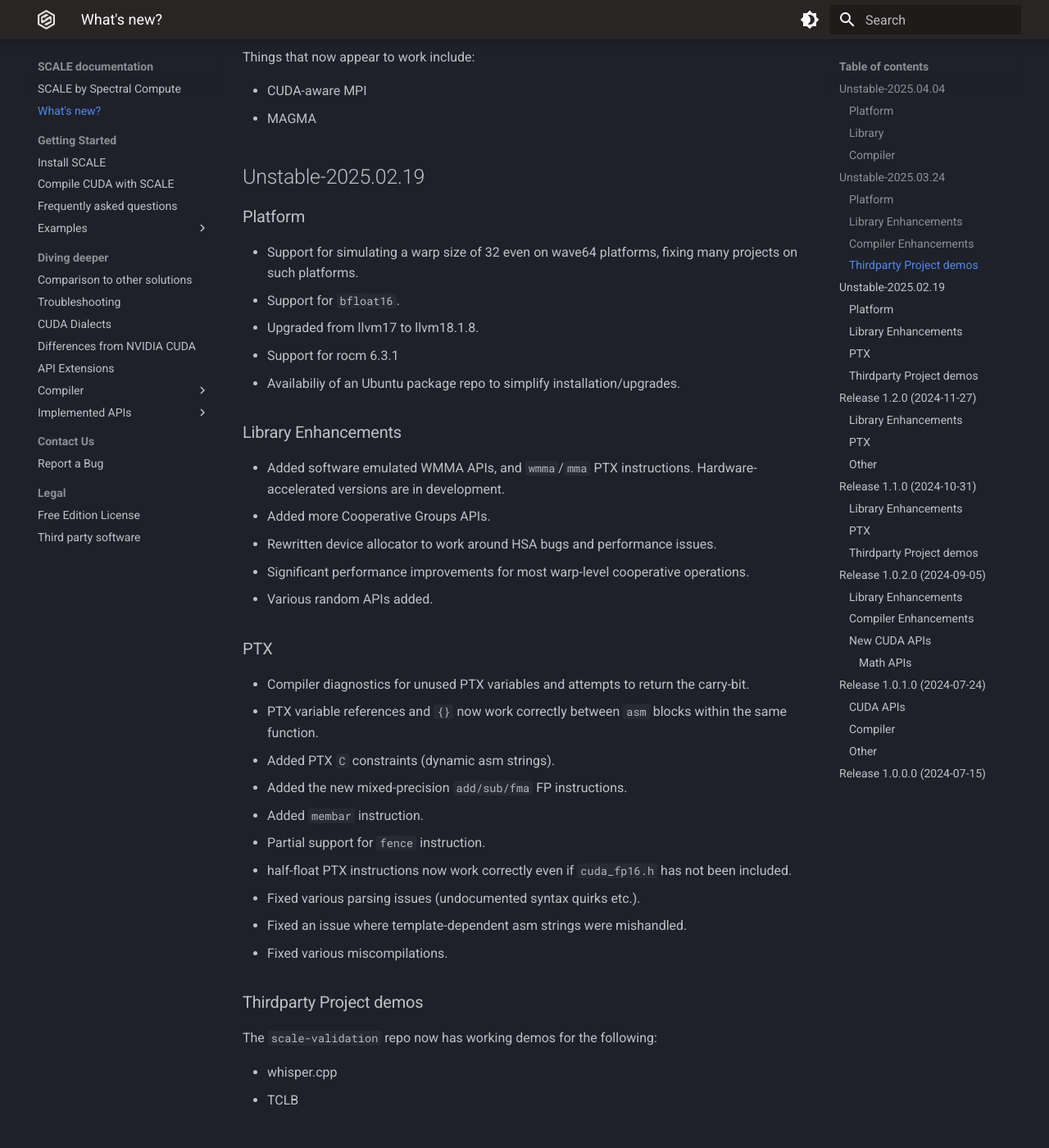
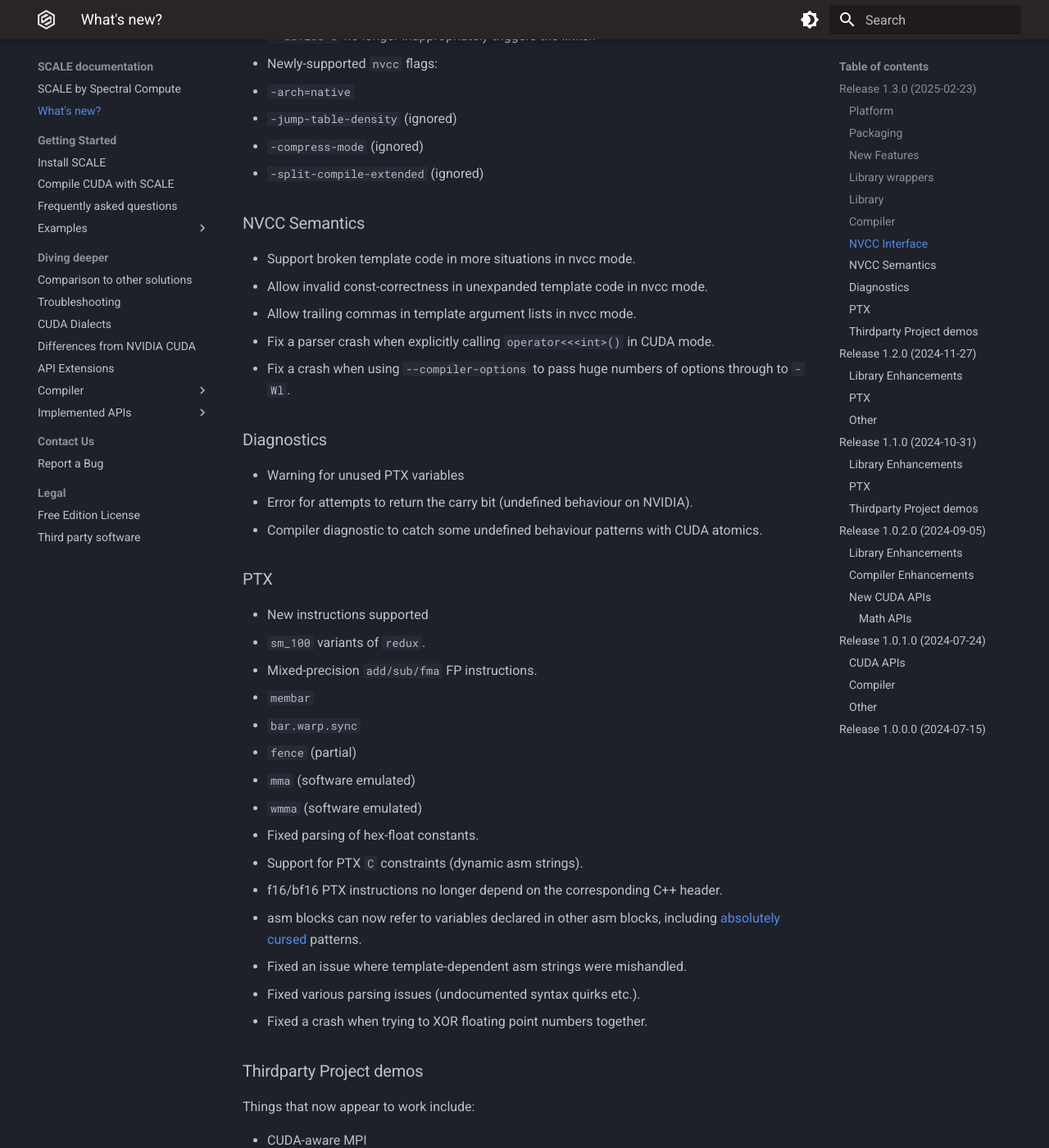
Before and after one commit to spectral-compute/scale-docs, an MkDocs documentation site: the page built from docs/manual/CHANGELOG.md, in a window 1280 px wide and 1400 px high, scrolled down 2356 px. Shown: the whole window at 82% size. Built offline with MkDocs 1.6.1 and Material for MkDocs 9.7.7, drawn with Linux system fonts in a browser that asks for light colours; the version menu is left out; some of the changed text lies outside the part shown.

Commit message:
Changelog polish for 1.3.0

```diff
--- a/docs/manual/CHANGELOG.md
+++ b/docs/manual/CHANGELOG.md
@@ -1,81 +1,123 @@
 # What's new?
 
-## Unstable-2025.04.04
+## Release 1.3.0 (2025-02-23)
 
 ### Platform
 
+- Upgraded from llvm17 to llvm19.1.7.
+- Support for rocm 6.3.1.
+- Support for `gfx902` architecture.
+- Enterprise edition: Support for new architectures:
+  - `gfx908`
+  - `gfx90a`
+  - `gfx940`
+  - `gfx942`
+
+### Packaging
+
 - Packages for Rocky9 are now available.
+- Package repos for Ubuntu and Rocky9 to simplify
+  installation/upgrades.
+
+### New Features
+
 - Added `scaleenv`, a new and much easier way to [use SCALE](./how-to-use.md).
+- Support for simulating a warp size of 32 even on wave64 platforms, fixing
+  many projects on such platforms.
+- Support for `bfloat16`.
+- Compatibility improvements with non-cmake buildsystems.
+- Added `SCALE_CUDA_VERSION` environment variable to tell SCALE to impersonate a
+  specific version of CUDA.
+- `SCALE_EXCEPTIONS` now supports a non-fatal mode.
+
+### Library wrappers
+
+- Added most of cuFFT.
+- Added lots more cuSolver and cuSPARSE.
+- Filled in some missing NVTX APIs.
+- Added homeopathic quantities of nvtx3.
 
 ### Library
 
-- Added most of cuFFT.
 - Lazy-initialisation of primary contexts now works properly, fixing some
   subtle lifecycle issues.
 - Added some missing undocumented headers like `texture_types.h`.
-- `SCALE_EXCEPTIONS` now supports a non-fatal, print-only mode for projects
-  that create exceptions intentionally.
-- Fixed even more multigpu/IPC bugs, especially when combining P2P and IPC
-  memory APIs.
+- Added the IPC memory/event APIs
+- Added many multi-GPU APIs
 - Added `cuMemcpyPeer`/`cuMemcpyPeerAsync`.
-
-### Compiler
-
-- `--device-c` no longer inappropriately triggers the linker.
-- Support for PTX `bar.warp.sync`
-- Newly-supported `nvcc` flags:
-    * `-arch=native`
-    * `-jump-table-density`
-    * `-compress-mode`
-    * `-split-compile-extended` (ignored)
-- Denorm-flushing optimisations are no longer skipped when they aren't
-  supposed to be.
-- Compiler diagnostic to catch some undefined behaviour patterns with CUDA
-  atomics.
-
-## Unstable-2025.03.24
-
-### Platform
-
-- Upgraded from llvm18.1.8 to llvm19.1.7. Much zoominess ensues.
-- Added faux "stubs" libraries to placate non-cmake buildsystems
-- Added some fake symbols to satisfy ancient/insane buildsystems.
-- Added `SCALE_CUDA_VERSION` environment variable to tell SCALE to impersonate a
-  specific version of CUDA.
-
-### Library Enhancements
-
+- Rewritten device allocator to work around HSA bugs and performance issues.
 - Fix a crash when initialising SCALE with many GPUs with huge amounts of memory.
-- Faster startup times, especially on many-GPU machines.
 - Added CUDA IPC APIs. Among other things, this enables CUDA-MPI
   applications to work, including AMGX's distributed mode.
 - Fixed lots of multi-GPU brokenness.
-- Added lots more of cuSolver and cuSPARSE
-- Filled in some missing NVTX APIs
 - Implemented the `CU_CTX_SYNC_MEMOPS` context flag.
 - Fixed accuracy issues in some of the CUDA Math APIs.
 - fp16 headers no longer produce warnings for projects that include them without
   `-isystem`.
-- Improved performance and correctness of cudaMemcpy/memset by finishing the
-  move away from hsa's buggy implementation.
+- Improved performance and correctness of cudaMemcpy/memset.
+- Fix subtle issues with pointer attribute APIs.
+- Improvements to C89 compatibility of headers.
+- Added more Cooperative Groups APIs.
+- Support for `grid_sync()`.
 - Fix some wave64 issues with `cooperative_groups.h`.
-- Support for `grid_sync()`.
-- Fix subtle issues with pointer attribute APIs.
-- Implicit context initialisation rules now more closely match NVIDIA's, fixing
-  some projects that depended on checking primary context state.
-- Improvements to C89 compatibility of headers.
 
-### Compiler Enhancements
+### Compiler
 
 - `__launch_bounds__` now works correctly, significantly improving performance.
+- Device atomics are now much more efficient.
+- Denorm-flushing optimisations are no longer skipped when they aren't
+  supposed to be.
+- Ability to use DPP to optimise warp shuffles in some cases. Currently,
+  this only works if the individual shfl is provably equivalent to a DPP op,
+  not when loop analysis would be required. `__shfl_xor` is your friend.
+
+### NVCC Interface
+
+- Corrected the behaviour of the nvcc `-odir` flag in during dependency generation.
 - Added the nvcc `-prec-sqrt` and `-prec-div` flags.
-- Corrected the behaviour of the nvcc `-odir` flag in during dependency generation.
 - `use_fast_math` now matches nivida's behaviour, instead of mapping to clang's
   `-ffast-math`, which does too much.
+- `--device-c` no longer inappropriately triggers the linker.
+- Newly-supported `nvcc` flags:
+  * `-arch=native`
+  * `-jump-table-density` (ignored)
+  * `-compress-mode` (ignored)
+  * `-split-compile-extended` (ignored)
+
+### NVCC Semantics
+
 - Support broken template code in more situations in nvcc mode.
 - Allow invalid const-correctness in unexpanded template code in nvcc mode.
 - Allow trailing commas in template argument lists in nvcc mode.
 - Fix a parser crash when explicitly calling `operator<<<int>()` in CUDA mode.
+- Fix a crash when using `--compiler-options` to pass huge numbers of
+  options through to `-Wl`.
+
+### Diagnostics
+
+- Warning for unused PTX variables
+- Error for attempts to return the carry bit (undefined behaviour on NVIDIA).
+- Compiler diagnostic to catch some undefined behaviour patterns with CUDA
+  atomics.
+
+### PTX
+
+- New instructions supported
+  - `sm_100` variants of `redux`.
+  - Mixed-precision `add/sub/fma` FP instructions.
+  - `membar`
+  - `bar.warp.sync`
+  - `fence` (partial)
+  - `mma` (software emulated)
+  - `wmma` (software emulated)
+- Fixed parsing of hex-float constants.
+- Support for PTX `C` constraints (dynamic asm strings).
+- f16/bf16 PTX instructions no longer depend on the corresponding C++ header.
+- asm blocks can now refer to variables declared in other asm blocks, including
+  [absolutely cursed](https://gist.github.com/ChrisKitching/73f66a422af926a6dbdcd045442c4440) patterns.
+- Fixed an issue where template-dependent asm strings were mishandled.
+- Fixed various parsing issues (undocumented syntax quirks etc.).
+- Fixed a crash when trying to XOR floating point numbers together.
 
 ### Thirdparty Project demos
 
@@ -83,48 +125,6 @@ Things that now appear to work include:
 
 - CUDA-aware MPI
 - MAGMA
-
-## Unstable-2025.02.19
-
-### Platform
-
-- Support for simulating a warp size of 32 even on wave64 platforms, fixing
-  many projects on such platforms.
-- Support for `bfloat16`.
-- Upgraded from llvm17 to llvm18.1.8.
-- Support for rocm 6.3.1
-- Availabiliy of an Ubuntu package repo to simplify installation/upgrades.
-
-### Library Enhancements
-
-- Added software emulated WMMA APIs, and `wmma`/`mma` PTX instructions.
-  Hardware-accelerated versions are in development.
-- Added more Cooperative Groups APIs.
-- Rewritten device allocator to work around HSA bugs and performance issues.
-- Significant performance improvements for most warp-level cooperative
-  operations.
-- Various random APIs added.
-
-### PTX
-
-- Compiler diagnostics for unused PTX variables and attempts to return
-  the carry-bit.
-- PTX variable references and `{}` now work correctly between `asm` blocks
-  within the same function.
-- Added PTX `C` constraints (dynamic asm strings).
-- Added the new mixed-precision `add/sub/fma` FP instructions.
-- Added `membar` instruction.
-- Partial support for `fence` instruction.
-- half-float PTX instructions now work correctly even if `cuda_fp16.h` has not
-  been included.
-- Fixed various parsing issues (undocumented syntax quirks etc.).
-- Fixed an issue where template-dependent asm strings were mishandled.
-- Fixed various miscompilations.
-
-### Thirdparty Project demos
-
-The `scale-validation` repo now has working demos for the following:
-
 - whisper.cpp
 - TCLB
 
```
Also changed, not shown: docs/README.md (+20 -53 lines).
